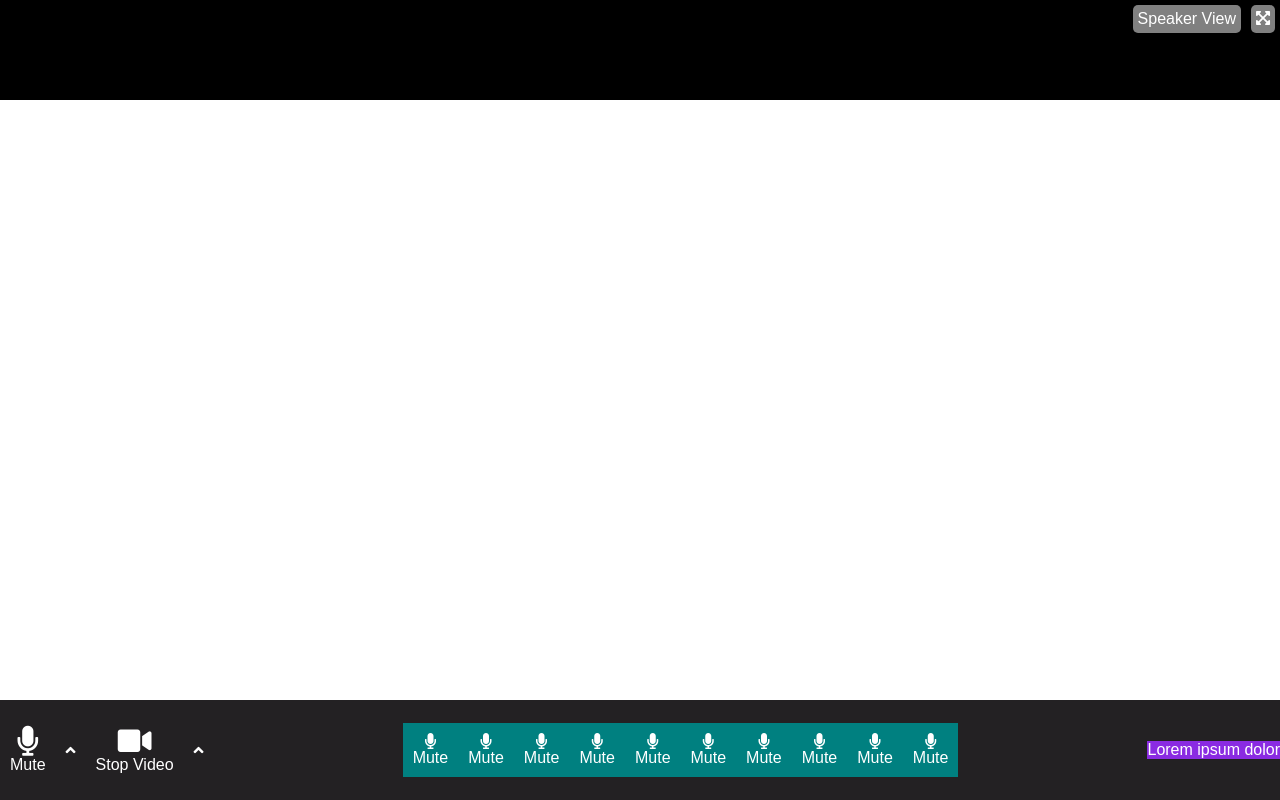
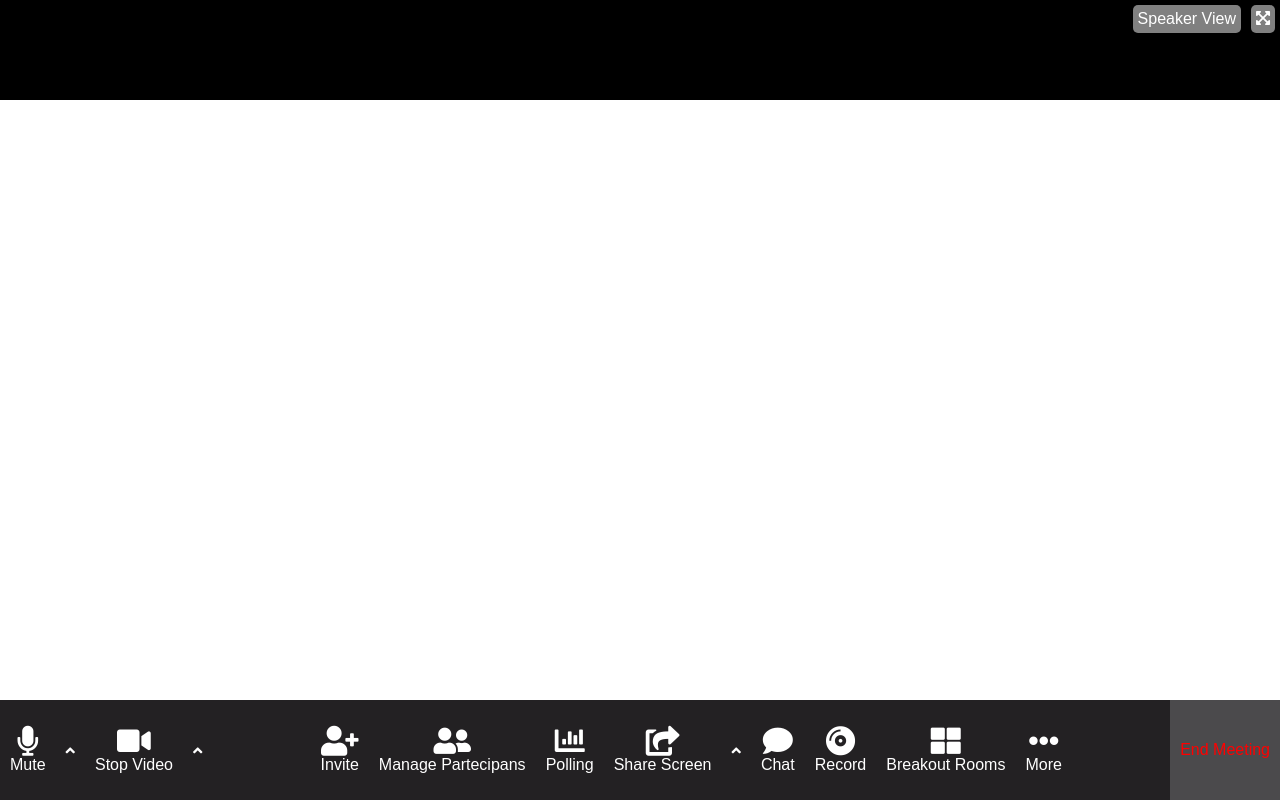
Before and after one commit to G-Salis/html-css-zoom, a plain HTML site: page index.html in a window 1280 px wide. Drawn offline with Linux system fonts and the light colour scheme.

Commit message:
Footer Completato

```diff
--- a/css/style.css
+++ b/css/style.css
@@ -46,45 +46,50 @@ footer{
   color: white;
 }
 
-.right_footer, .center_footer, .left_footer{
-
-}
-
-.right_footer, .center_footer{
+/* Sezione sinistra del footer */
+.left_footer, .center_footer{
   text-align: center;
 }
 
-.right_footer ul, .center_footer ul{
+.left_footer ul, .center_footer ul{
   display: flex;
   justify-content: space-between;
   align-items: center;
   list-style: none;
 }
 
-.center_footer ul li i{
-  display: block;
-}
-
-.right_footer ul li, .center_footer ul li{
+.left_footer ul li, .center_footer ul li{
   display: inline-block;
   padding: 10px;
   list-style: none;
 }
 
-.right_footer ul li:nth-child(odd) i{
+.left_footer ul li:nth-child(odd) i{
   display: block;
   font-size: 30px;
 }
 
-.right_footer ul li:nth-child(even) i{
+#arrow i {
   display: block;
+  font-size: 15px;
 }
 
+/* Sezione centrale del footer */
 .center_footer{
-  background-color: teal;
   min-width: 40%;
 }
 
-.left_footer{
-  background-color: blueviolet;
+.center_footer ul li i{
+  display: block;
+  font-size: 30px;
 }
+
+.right_footer{
+  background-color: #4B4A4C;
+  height: 100%;
+}
+.right_footer > p{
+  padding: 10px;
+  line-height: 5;
+  color: red;
+}
--- a/index.html
+++ b/index.html
@@ -30,58 +30,56 @@
   </main>
 
   <footer>
-    <div class="right_footer">
+    <div class="left_footer">
       <ul>
         <li>
           <i class="fas fa-microphone"></i>Mute
         </li>
         <li>
-          <i class="fas fa-angle-up"></i>
+          <span id="arrow"><i class="fas fa-angle-up"></i></span>
         </li>
         <li>
           <i class="fas fa-video"></i>Stop Video
         </li>
         <li>
-          <i class="fas fa-angle-up"></i>
+          <span id="arrow"><i class="fas fa-angle-up"></i></span>
         </li>
       </ul>
     </div>
     <div class="center_footer">
       <ul>
         <li>
-          <i class="fas fa-microphone"></i>Mute
+          <i class="fas fa-user-plus"></i>Invite
         </li>
         <li>
-          <i class="fas fa-microphone"></i>Mute
+          <i class="fas fa-user-friends"></i>
+            Manage Partecipans
         </li>
         <li>
-          <i class="fas fa-microphone"></i>Mute
+          <i class="fas fa-chart-bar"></i>Polling
         </li>
         <li>
-          <i class="fas fa-microphone"></i>Mute
+          <i class="fas fa-share-square"></i>Share Screen
         </li>
         <li>
-          <i class="fas fa-microphone"></i>Mute
+          <span id="arrow"><i class="fas fa-angle-up"></i></span>
         </li>
         <li>
-          <i class="fas fa-microphone"></i>Mute
+          <i class="fas fa-comment"></i>Chat
         </li>
         <li>
-          <i class="fas fa-microphone"></i>Mute
+          <i class="fas fa-compact-disc"></i>Record
         </li>
         <li>
-          <i class="fas fa-microphone"></i>Mute
+          <i class="fas fa-th-large"></i>Breakout Rooms
         </li>
         <li>
-          <i class="fas fa-microphone"></i>Mute
-        </li>
-        <li>
-          <i class="fas fa-microphone"></i>Mute
+          <i class="fas fa-ellipsis-h"></i>More
         </li>
       </ul>
     </div>
-    <div class="left_footer">
-      Lorem ipsum dolor
+    <div class="right_footer">
+      <p>End Meeting</p>
     </div>
   </footer>
 
```
